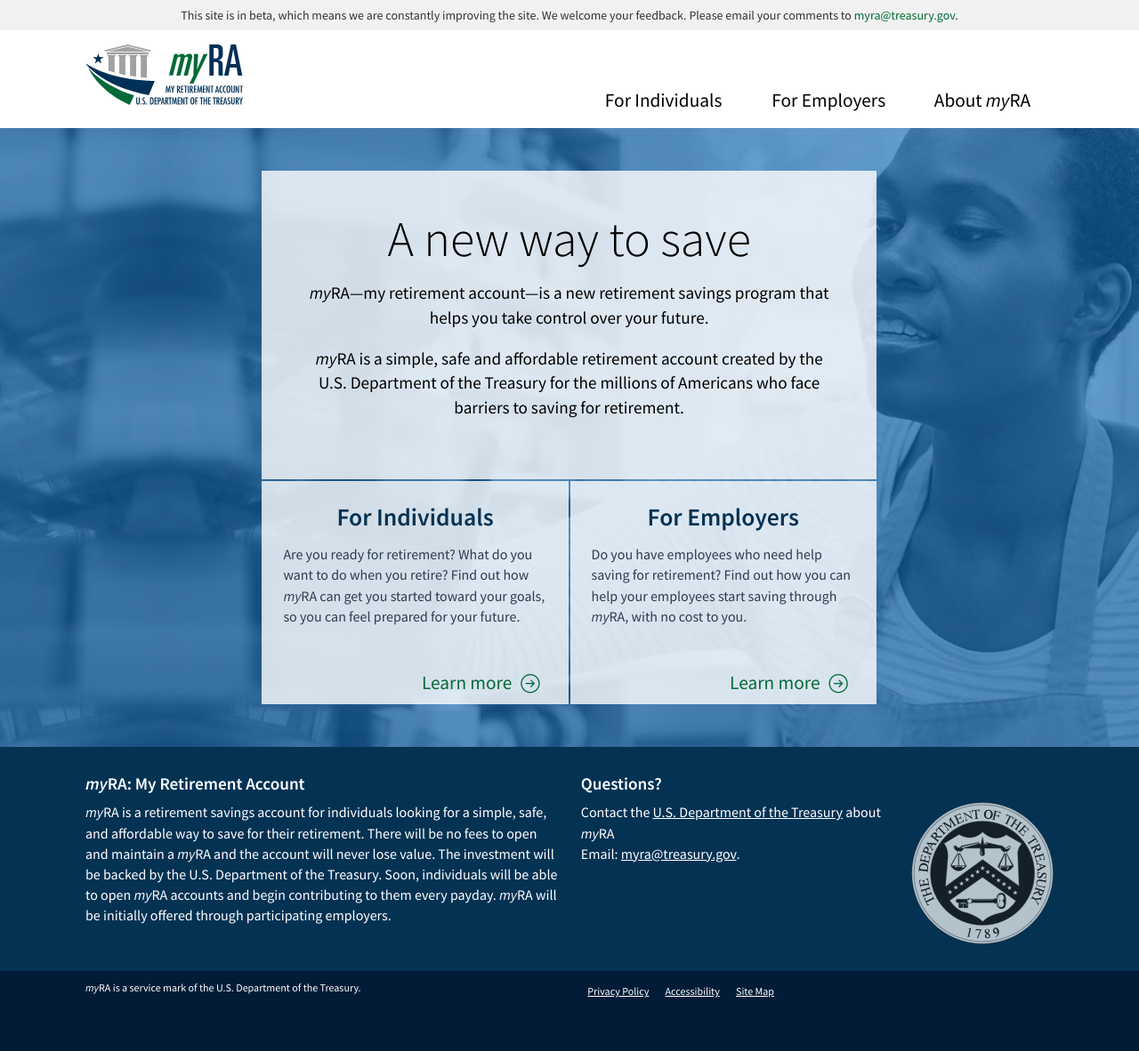
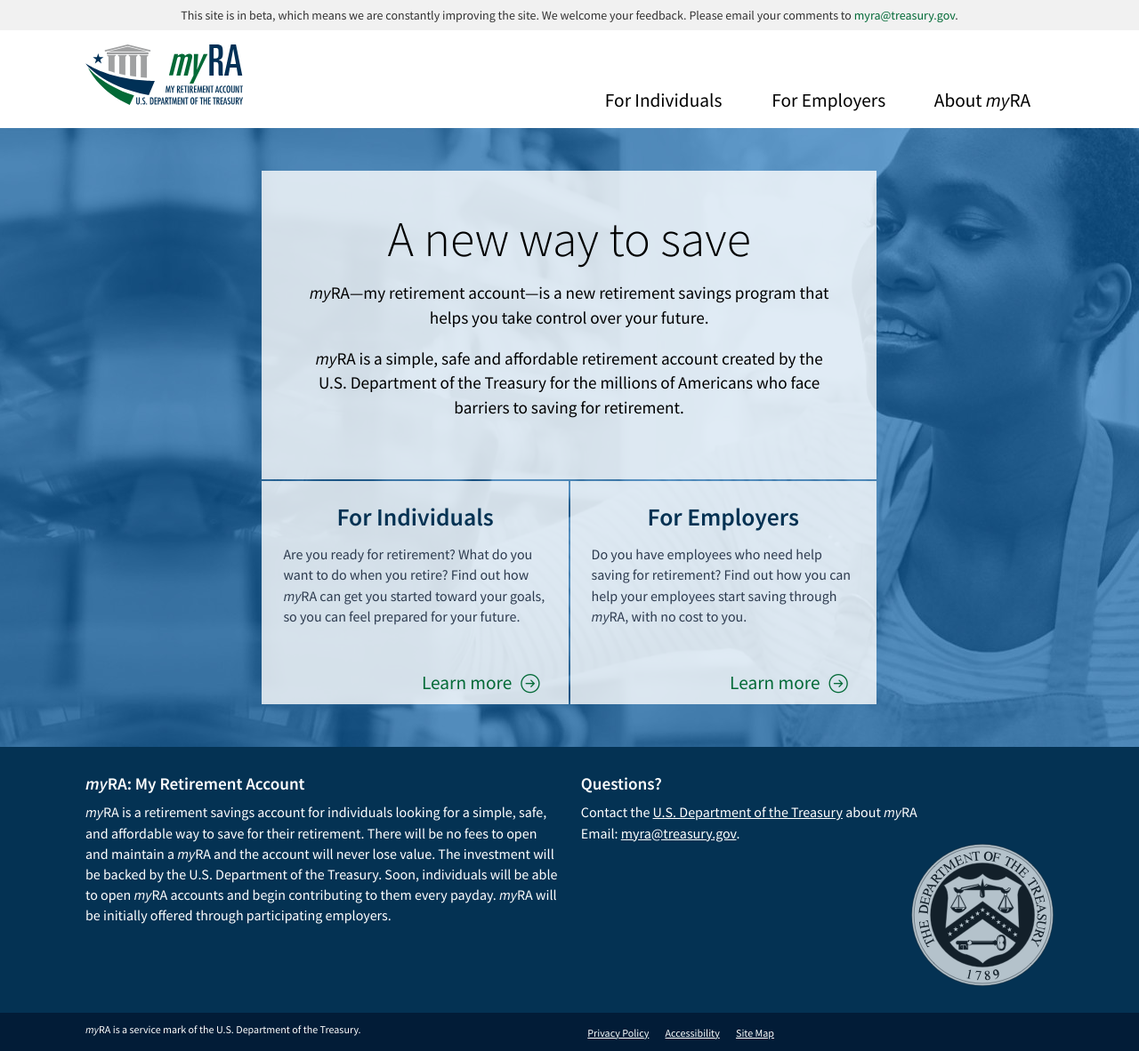
Before and after one commit to 18F/myra, a Jekyll site: the page built from index.html, in a window 1280 px wide. Shown: the whole page at 89% size. Built offline with Jekyll 4.4.1, drawn with Linux system fonts in a browser that asks for light colours; before the commit the page ends 1136 px from its top, so only the background shows below that.

Commit message:
Seal fix

```diff
--- a/static/_sass/_custom.scss
+++ b/static/_sass/_custom.scss
@@ -184,13 +184,14 @@
 }
 
 .contact-info {
-  @include span-columns(4 of 6);
+  @include span-columns(6 of 6);
 }
 
 .seal {
   @include span-columns(2 of 6);
   height: auto;
   opacity: .7;
+  float: right;
 }
 
 .main-footer {
```
